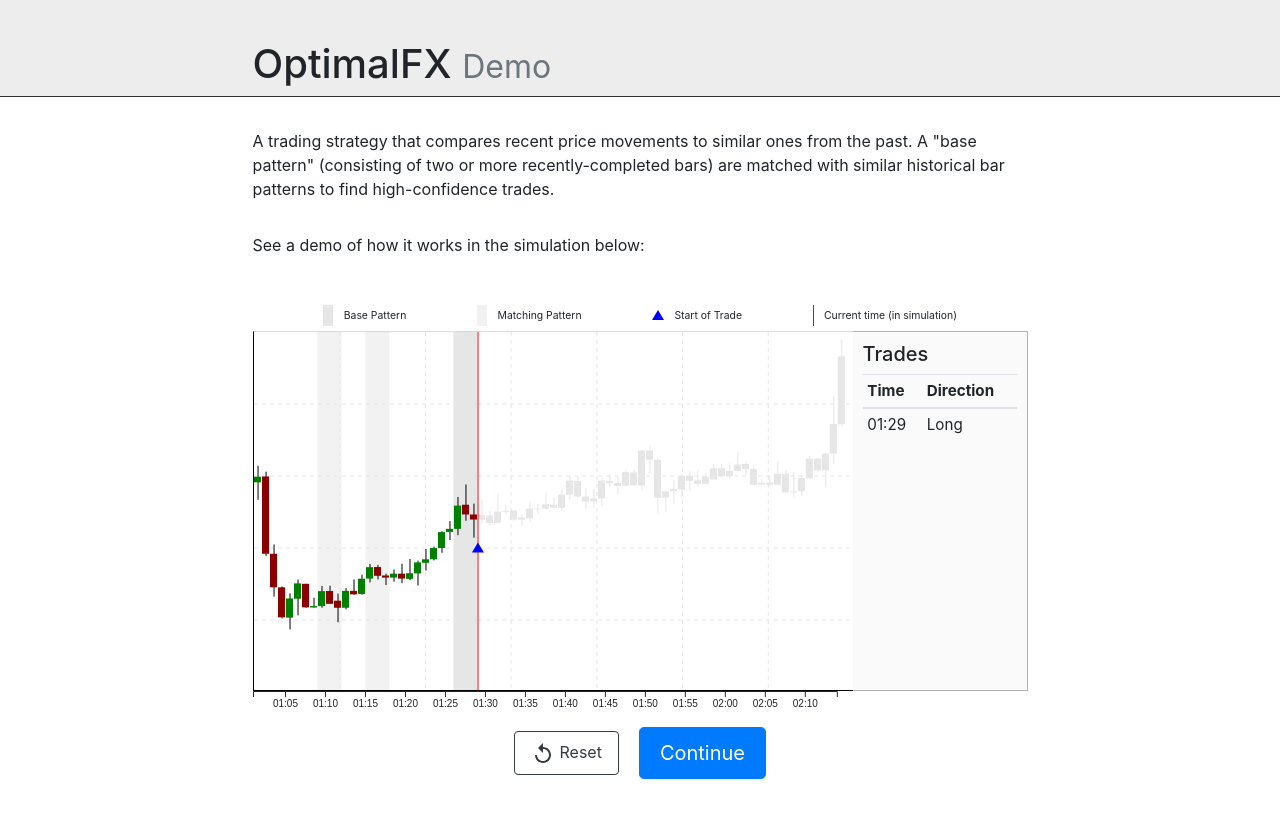
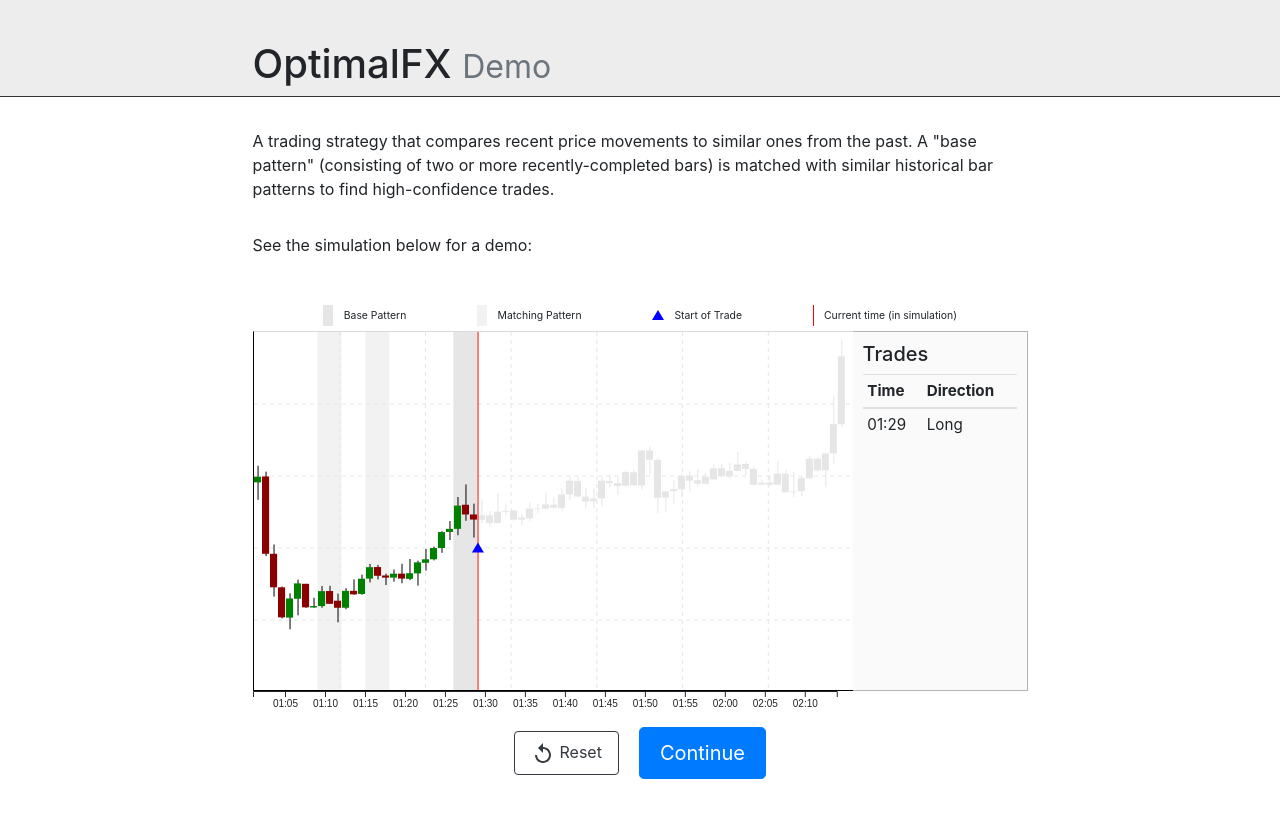
Before and after one commit to dandoozan/optimalfx-demo, a React (Create React App) app: page / in a window 1280 px wide. Shown: the top 818 px of the page. Built offline with nearby package versions, Linux system fonts and the light colour scheme.

Commit message:
Edit description text

```diff
--- a/src/components/App/Description.tsx
+++ b/src/components/App/Description.tsx
@@ -7,10 +7,10 @@ export default function Description() {
       <p className={styles.paragraph}>
         A trading strategy that compares recent price movements to similar ones
         from the past. A "base pattern" (consisting of two or more
-        recently-completed bars) are matched with similar historical bar
+        recently-completed bars) is matched with similar historical bar
         patterns to find high-confidence trades.
       </p>
-      <p className={styles.paragraph}>See a demo of how it works in the simulation below:</p>
+      <p className={styles.paragraph}>See the simulation below for a demo:</p>
     </div>
   );
 }
```
